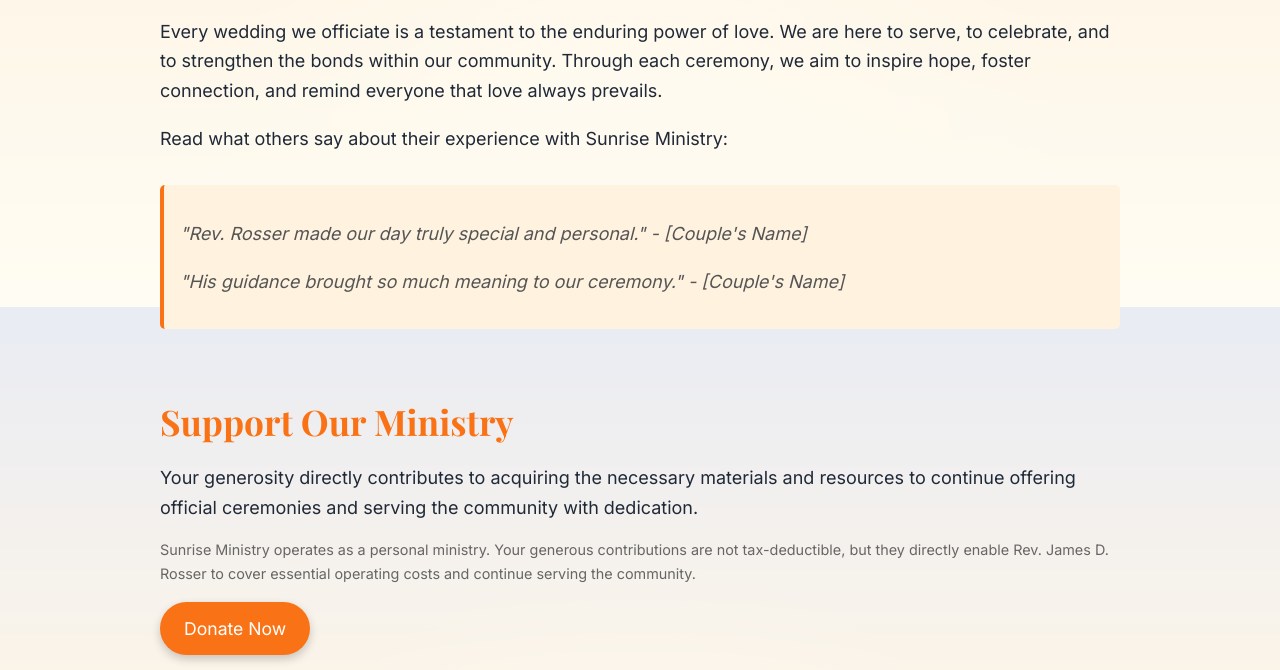
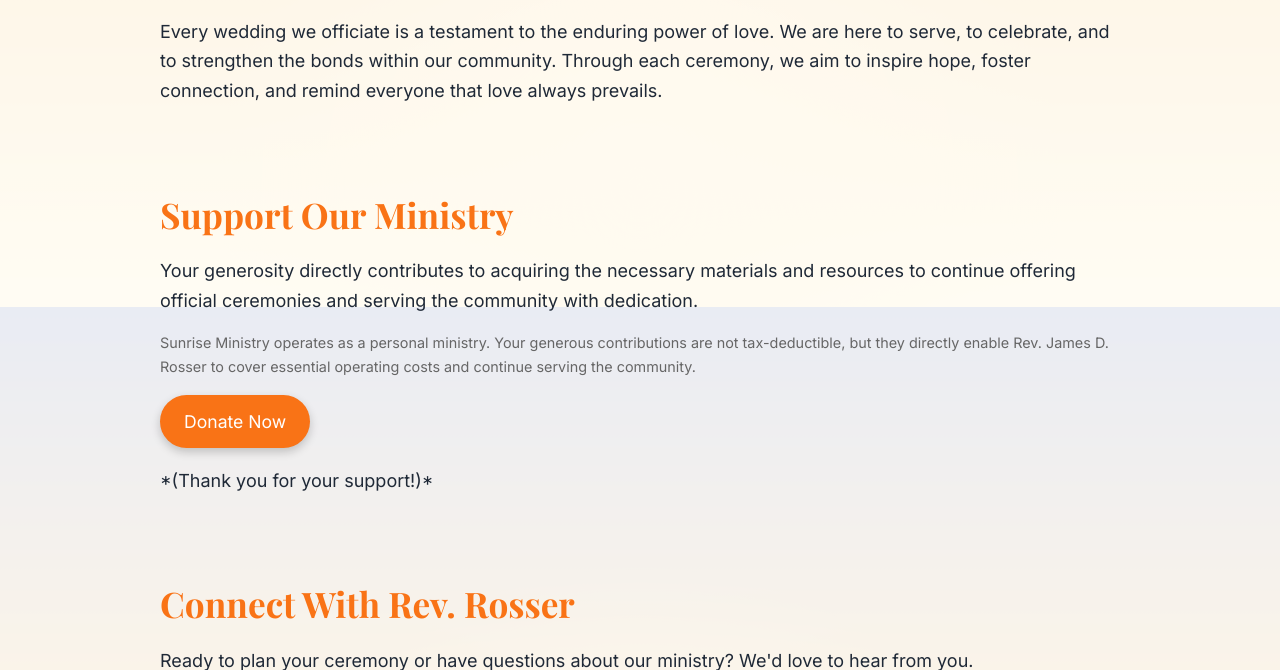
Before and after one commit to drosser895-eng/sunriseministry-website, a plain HTML site: page index.html in a window 1280 px wide. Shown: the part 1293-1963 px from the top of the page. Drawn offline with nearby package versions, Linux system fonts and the light colour scheme.

Commit message:
Feat: Remove placeholder testimonials from website

```diff
--- a/index.html
+++ b/index.html
@@ -48,12 +48,7 @@
             <section id="impact">
                 <h2>Your Love, Our Mission</h2>
                 <p>Every wedding we officiate is a testament to the enduring power of love. We are here to serve, to celebrate, and to strengthen the bonds within our community. Through each ceremony, we aim to inspire hope, foster connection, and remind everyone that love always prevails.</p>
-                <p>Read what others say about their experience with Sunrise Ministry:</p>
-                <!-- Placeholder for future testimonials -->
-                <div class="testimonial-placeholder">
-                    <p>"Rev. Rosser made our day truly special and personal." - [Couple's Name]</p>
-                    <p>"His guidance brought so much meaning to our ceremony." - [Couple's Name] </p>
-                </div>
+                <!-- Testimonials will be added here once available -->
             </section>
 
             <section id="support">
```
